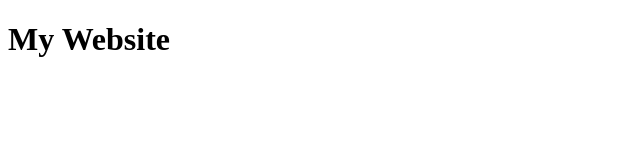
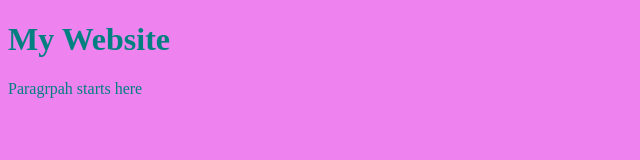
Before and after one commit to rita-ab/rita-ab.github.io, a plain HTML site: page index.html in a window 1280 px wide. Shown: the whole page, without its empty margins (0-640 px from the left). Drawn offline with Linux system fonts and the light colour scheme.

Commit message:
Update index.html

```diff
--- a/index.html
+++ b/index.html
@@ -3,8 +3,16 @@
 <head>
     <meta charset="UTF-8">
     <title>My Website</title>
+
+    <style>
+        body {
+            background: violet;
+            color: teal;
+        }
+    </style>
 </head>
 <body>
     <h1>My Website</h1>
+    <p> Paragrpah starts here</p>
 <body/>
 </html>
```
